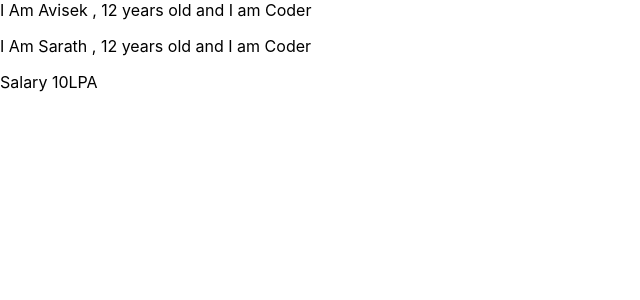
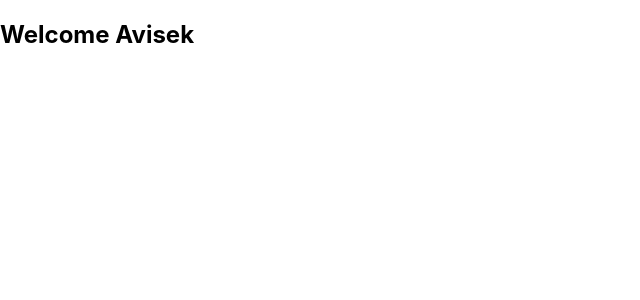
Before and after one commit to avisek123/React-TS, a React (Create React App) app: page / in a window 1280 px wide. Shown: the top 300 px of the page, without its empty margins (0-640 px from the left). Built offline with nearby package versions, Linux system fonts and the light colour scheme.

Commit message:
props pass

```diff
--- a/src/App.tsx
+++ b/src/App.tsx
@@ -1,13 +1,15 @@
-import { Profile } from './components'
+import { Greet, Profile } from './components'
 
 
 function App() {
   return (
     <div>
-      <Profile name={'Avisek'} status={'Coder'}  age={12} />
+      <Greet name={'Avisek'} />
+
+      {/* <Profile name={'Avisek'} status={'Coder'}  age={12} />
       <Profile name={'Sarath'} status={'Coder'}  age={12} >
         Salary 10LPA
-        </Profile>
+        </Profile> */}
     </div>
   )
 }
--- /dev/null
+++ b/src/components/Greet.tsx
@@ -0,0 +1,14 @@
+import React from 'react'
+
+interface greetProps {
+    name: string
+}
+function Greet({name}:greetProps) {
+    return (
+        <div>
+            <h2>Welcome {name}</h2>
+        </div>
+    )
+}
+
+export default Greet
--- a/src/components/index.js
+++ b/src/components/index.js
@@ -1 +1,2 @@
 export { default as Profile } from "./Profile";
+export { default as Greet } from "./Greet";
```
